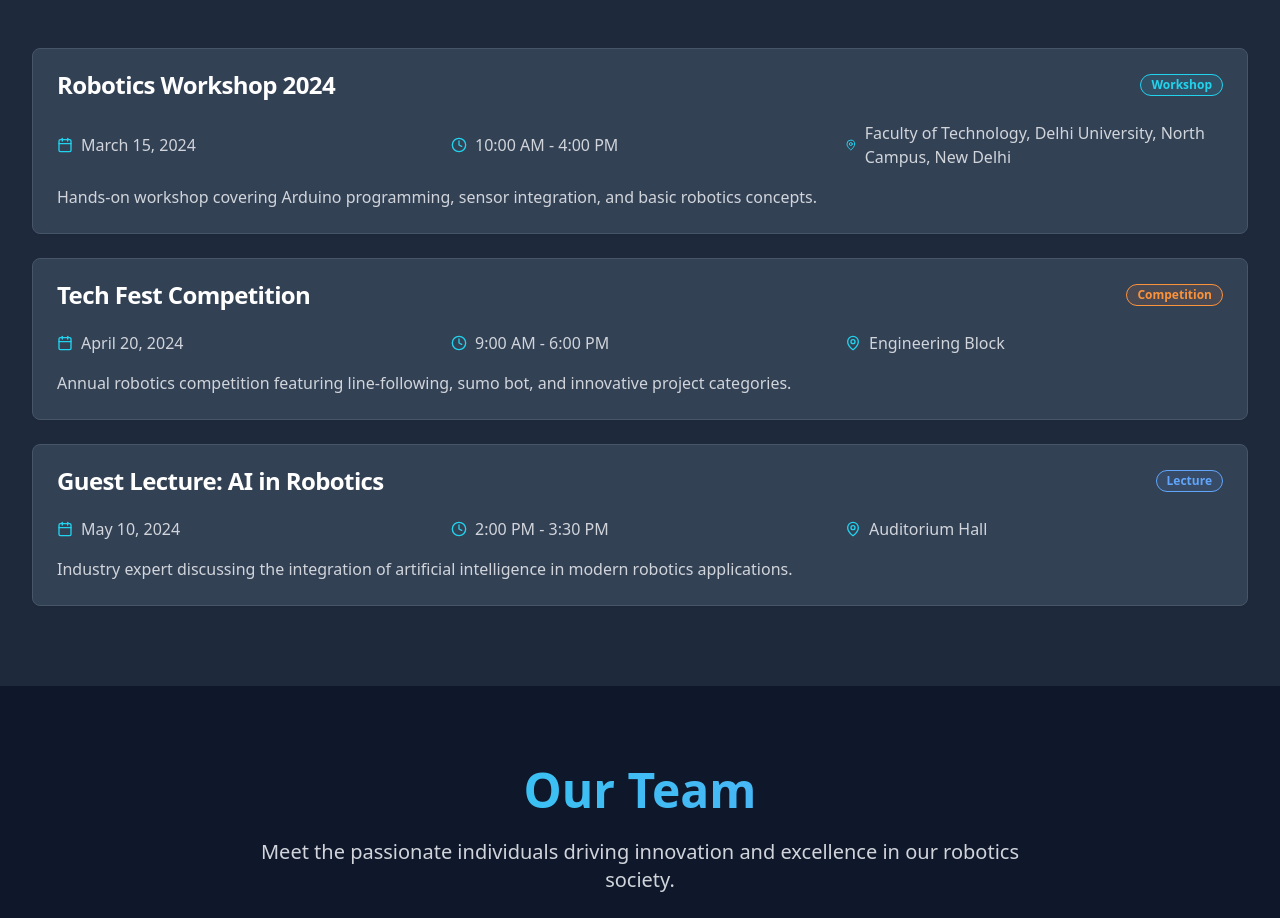
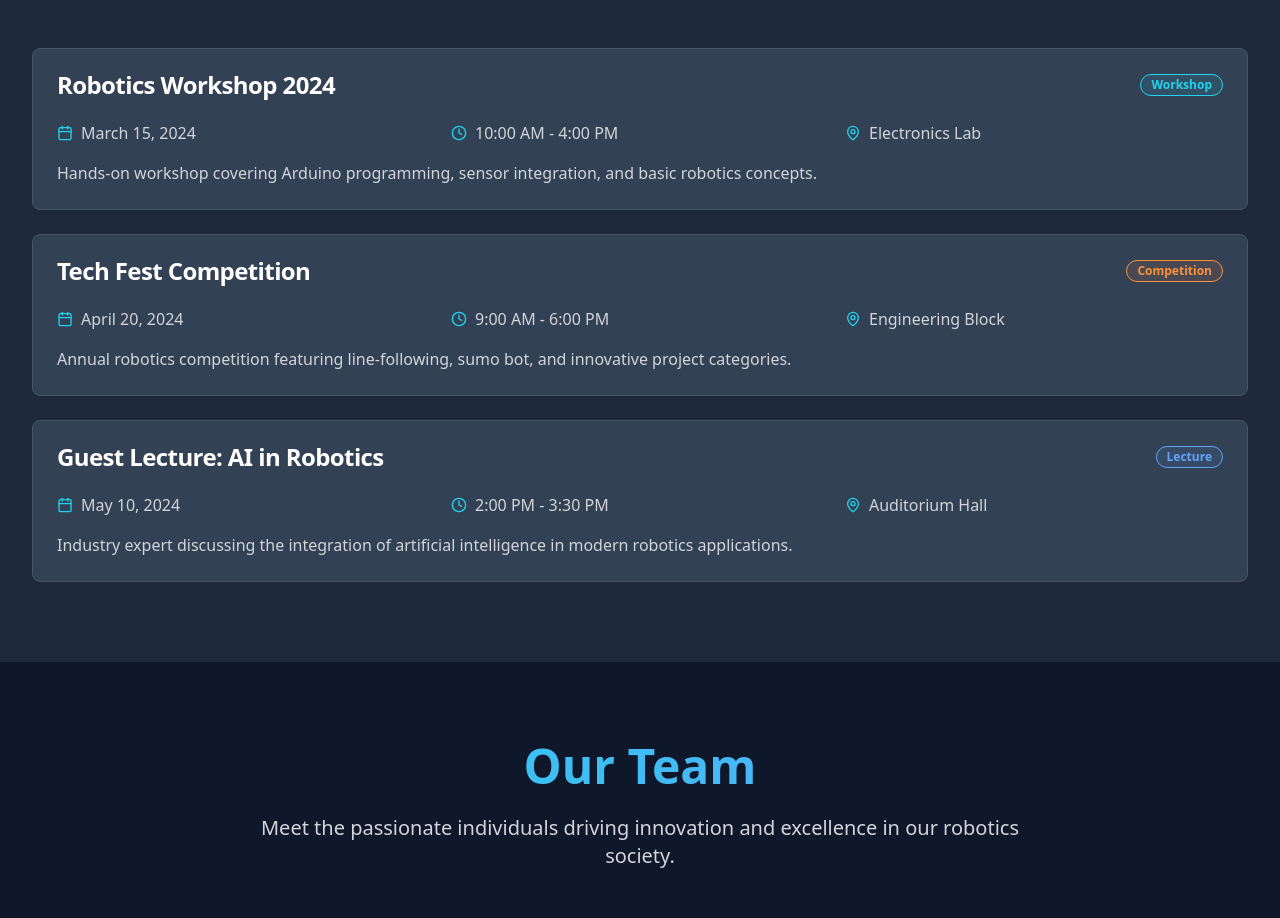
Before and after one commit to keonerf/embeddo, a React (Vite) app: page / in a window 1280 px wide. Shown: the part 2700-3618 px from the top of the page. Built offline with nearby package versions, Linux system fonts and the light colour scheme.

Commit message:
chore: Update location

```diff
--- a/src/components/Events.tsx
+++ b/src/components/Events.tsx
@@ -9,7 +9,7 @@ export const Events = () => {
       title: "Robotics Workshop 2024",
       date: "March 15, 2024",
       time: "10:00 AM - 4:00 PM",
-      location: "Faculty of Technology, Delhi University, North Campus, New Delhi",
+      location: "Electronics Lab",
       type: "Workshop",
       description: "Hands-on workshop covering Arduino programming, sensor integration, and basic robotics concepts."
     },
```
